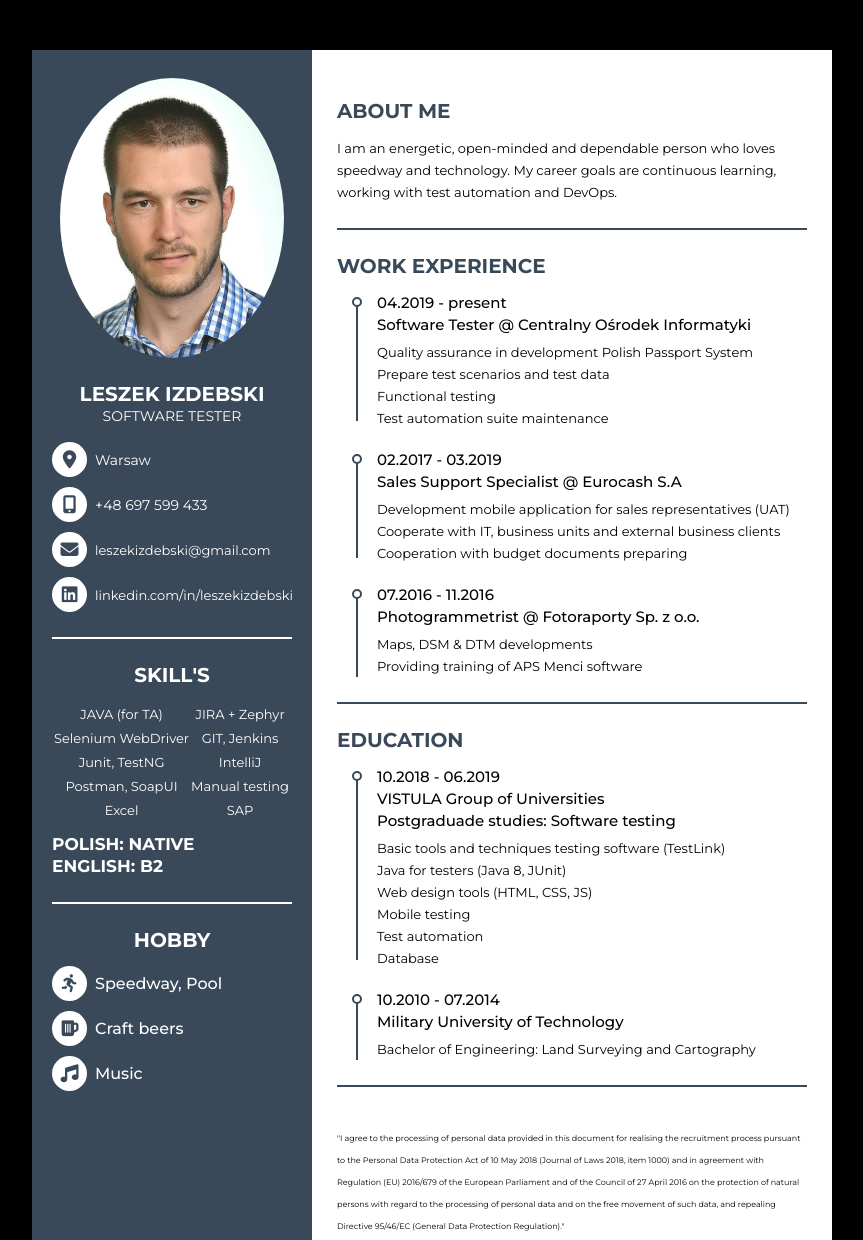
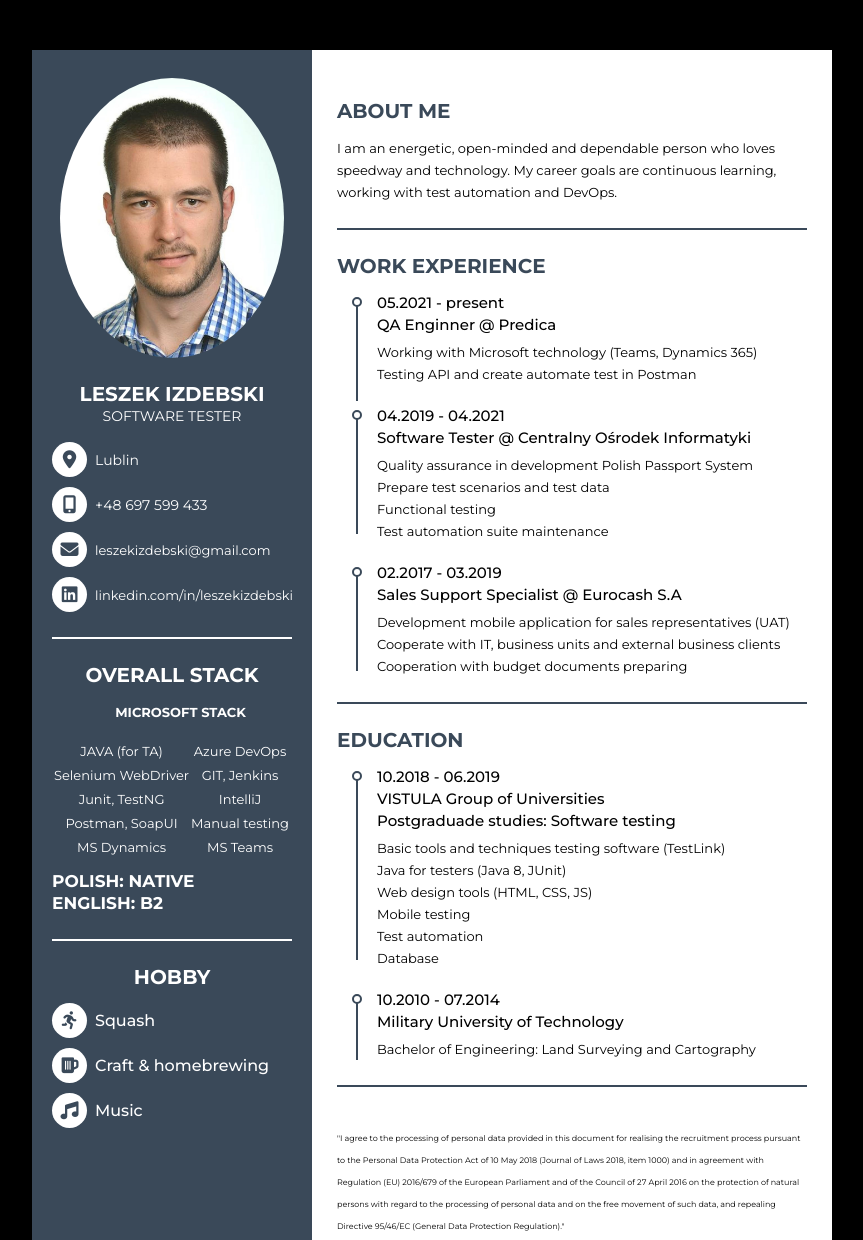
Before and after one commit to leszekizdebski/CV, a plain HTML site: page index.html in a window 1280 px wide. Shown: the top 1240 px of the page, without its empty margins (208-1071 px from the left). Drawn offline with Linux system fonts and the light colour scheme.

Commit message:
Add files via upload

```diff
--- a/index.html
+++ b/index.html
@@ -28,7 +28,7 @@
                                 <i class="fas fa-map-marker-alt"></i>
                             </div>
                             <div class="data">
-                                Warsaw<br />
+                                Lublin<br />
                             </div>
                         </li>
                         <li>
@@ -59,7 +59,7 @@
                 </div>
                 <div class="resume_item resume_skills">
                     <div class="title">
-                        <p class="bold">skill's</p>
+                        <p class="bold">overall stack</p>
                     </div>
                     <ul>
                         <li>
@@ -68,7 +68,7 @@
                                     <tbody>
                                         <tr>
                                             <td>JAVA (for TA)</td>
-                                            <td>JIRA + Zephyr</td>
+                                            <td>Azure DevOps</td>
                                         </tr>
                                         <tr>
                                             <td>Selenium WebDriver</td>
@@ -78,13 +78,18 @@
                                             <td>Junit, TestNG</td>
                                             <td>IntelliJ</td>
                                         </tr>
+                                    </tbody>
+                                    <div class="title">
+                                        <p class="bold" style="font-size: 13px">Microsoft stack</p>
+                                    </div>
+                                    <tbody>
                                         <tr>
                                             <td>Postman, SoapUI</td>
                                             <td>Manual testing</td>
                                         </tr>
                                         <tr>
-                                            <td>Excel</td>
-                                            <td>SAP</td>
+                                            <td>MS Dynamics</td>
+                                            <td>MS Teams</td>
                                         </tr>
                                     </tbody>
                                 </table>
@@ -104,7 +109,7 @@
                                 <i class="fas fa-running"></i>
                             </div>
                             <div class="data">
-                                <p class="semi-bold">Speedway, Pool</p>
+                                <p class="semi-bold">Squash</p>
                             </div>
                         </li>
 
@@ -113,7 +118,7 @@
                                 <i class="fas fa-beer"></i>
                             </div>
                             <div class="data">
-                                <p class="semi-bold">Craft beers</p>
+                                <p class="semi-bold">Craft & homebrewing</p>
                             </div>
                         </li>
                         <li>
@@ -140,8 +145,15 @@
                     <p class="bold">Work Experience</p>
                 </div>
                 <ul>
+                    <li class="Predica">
+                        <div class="date_work">05.2021 - present</div>
+                        <div class="info">
+                            <p class="semi-bold">QA Enginner @ Predica</p>
+                            <p>Working with Microsoft technology (Teams, Dynamics 365)<br>Testing API and create automate test in Postman<br></p>
+                        </div>
+                    </li>
                     <li class="COI">
-                        <div class="date_work">04.2019 - present</div>
+                        <div class="date_work">04.2019 - 04.2021</div>
                         <div class="info">
                             <p class="semi-bold">Software Tester @ Centralny Ośrodek Informatyki</p>
                             <p>Quality assurance in development Polish Passport System<br>Prepare test scenarios and test data<br>Functional testing<br>Test automation suite maintenance</p>
@@ -153,13 +165,6 @@
                             <p class="semi-bold">Sales Support Specialist @ Eurocash S.A</p>
                             <p>Development mobile application for sales representatives (UAT)<br>Cooperate with IT, business units and external business clients
                             Cooperation with budget documents preparing</p>
-                        </div>
-                    </li>
-                    <li>
-                        <div class="date_work">07.2016 - 11.2016</div>
-                        <div class="info">
-                            <p class="semi-bold">Photogrammetrist @ Fotoraporty Sp. z o.o.</p>
-                            <p>Maps, DSM & DTM developments<br>Providing training of APS Menci software<br></p>
                         </div>
                     </li>
                 </ul>
```
